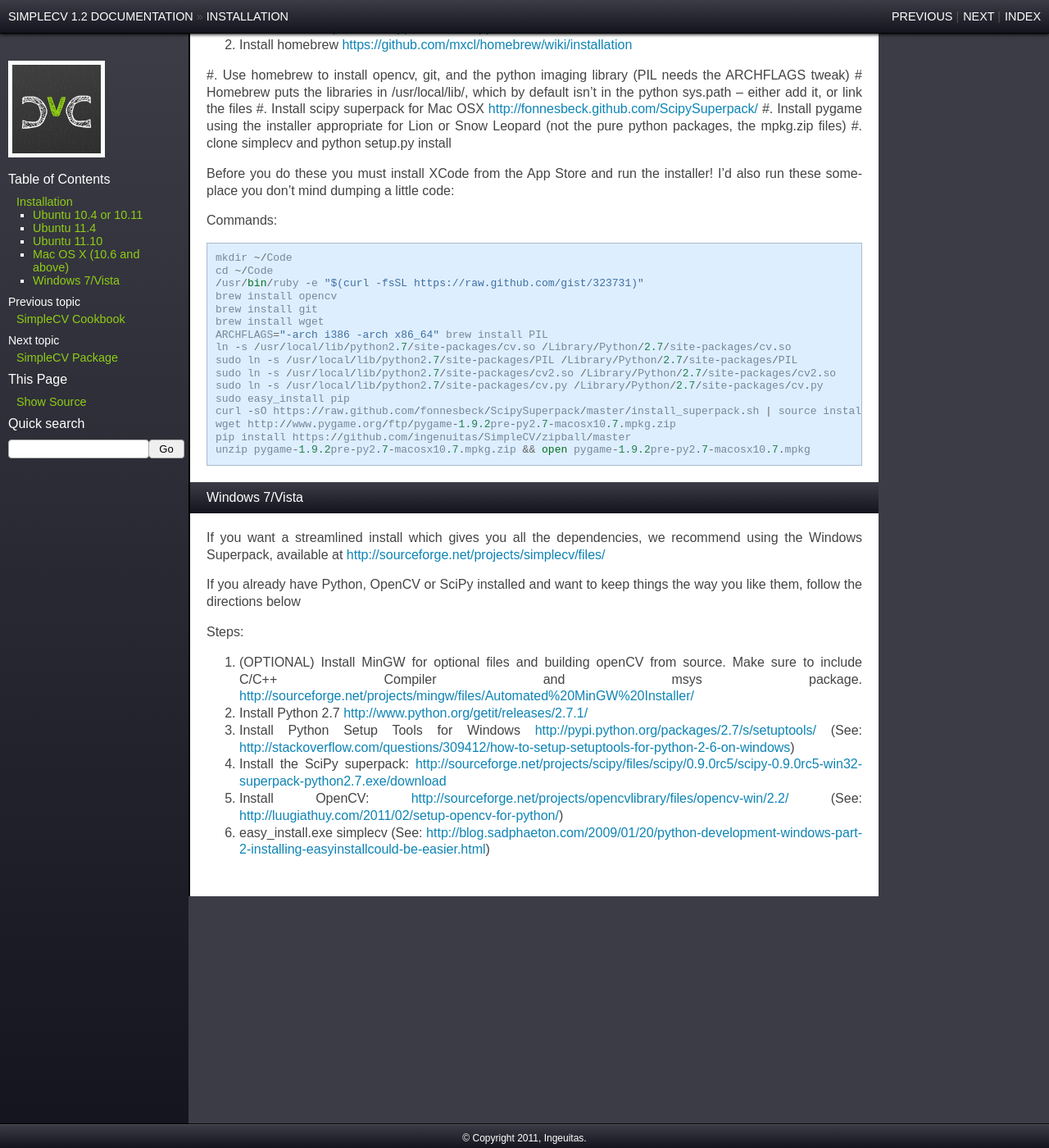
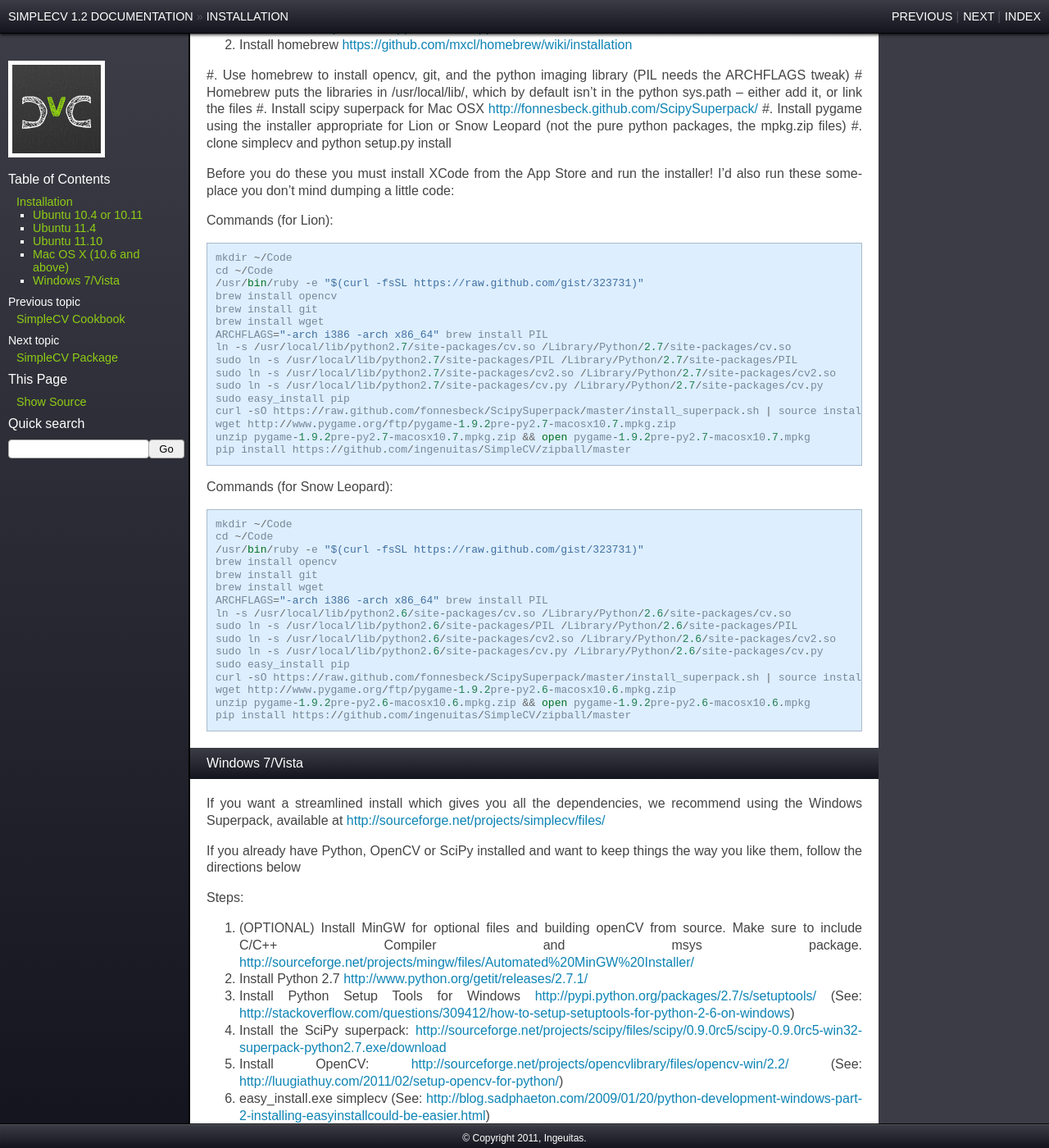
Before and after one commit to sightmachine/SimpleCV, a Sphinx documentation site: the page built from doc/installation.rst, in a window 1280 px wide and 1400 px high, scrolled down 1259 px. Shown: the whole window at 82% size. Built offline with Sphinx 7.4.7, drawn with Linux system fonts in a browser that asks for light colours.

Commit message:
separate snow leopard instructions

```diff
--- a/doc/installation.rst
+++ b/doc/installation.rst
@@ -71,7 +71,7 @@
 
 Before you do these you must install XCode from the App Store and run the installer!  I'd also run these someplace you don't mind dumping a little code:
 
-Commands::
+Commands (for Lion)::
 
     mkdir ~/Code
     cd ~/Code
@@ -87,8 +87,28 @@
     sudo easy_install pip
     curl -sO https://raw.github.com/fonnesbeck/ScipySuperpack/master/install_superpack.sh | source install_superpack.sh
     wget http://www.pygame.org/ftp/pygame-1.9.2pre-py2.7-macosx10.7.mpkg.zip
+    unzip pygame-1.9.2pre-py2.7-macosx10.7.mpkg.zip && open pygame-1.9.2pre-py2.7-macosx10.7.mpkg
     pip install https://github.com/ingenuitas/SimpleCV/zipball/master
-    unzip pygame-1.9.2pre-py2.7-macosx10.7.mpkg.zip && open pygame-1.9.2pre-py2.7-macosx10.7.mpkg
+
+Commands (for Snow Leopard)::
+
+    mkdir ~/Code
+    cd ~/Code
+    /usr/bin/ruby -e "$(curl -fsSL https://raw.github.com/gist/323731)"
+    brew install opencv
+    brew install git
+    brew install wget
+    ARCHFLAGS="-arch i386 -arch x86_64" brew install PIL
+    ln -s /usr/local/lib/python2.6/site-packages/cv.so /Library/Python/2.6/site-packages/cv.so
+    sudo ln -s /usr/local/lib/python2.6/site-packages/PIL /Library/Python/2.6/site-packages/PIL
+    sudo ln -s /usr/local/lib/python2.6/site-packages/cv2.so /Library/Python/2.6/site-packages/cv2.so
+    sudo ln -s /usr/local/lib/python2.6/site-packages/cv.py /Library/Python/2.6/site-packages/cv.py
+    sudo easy_install pip
+    curl -sO https://raw.github.com/fonnesbeck/ScipySuperpack/master/install_superpack.sh | source install_superpack.sh
+    wget http://www.pygame.org/ftp/pygame-1.9.2pre-py2.6-macosx10.6.mpkg.zip
+    unzip pygame-1.9.2pre-py2.6-macosx10.6.mpkg.zip && open pygame-1.9.2pre-py2.6-macosx10.6.mpkg
+    pip install https://github.com/ingenuitas/SimpleCV/zipball/master
+
 
 
 Windows 7/Vista
```
